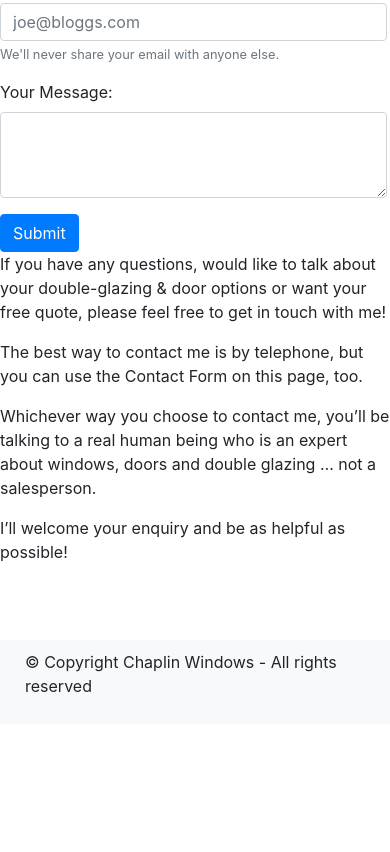
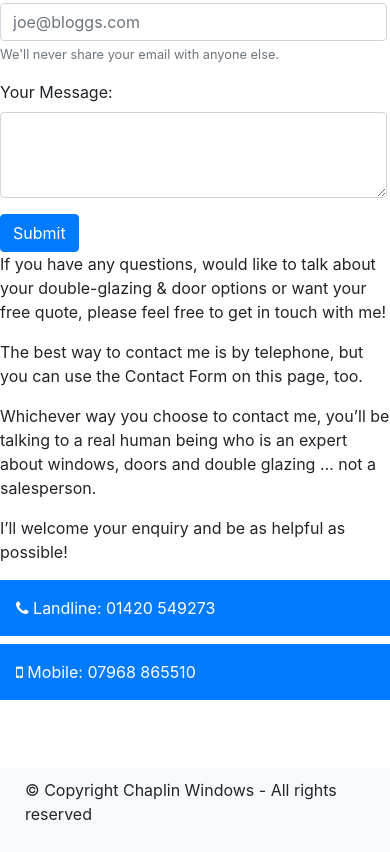
Before and after one commit to iDanScott/idanscott.github.io, a plain HTML site: page chaplin-windows/index.html in a window 390 px wide. Shown: the part 3089-3941 px from the top of the page. Before the commit the page ends 3813 px from the top, so only its background shows below. Drawn offline with Linux system fonts and the light colour scheme.

Commit message:
phone numbers

```diff
--- a/chaplin-windows/index.html
+++ b/chaplin-windows/index.html
@@ -173,6 +173,8 @@
                 <p>The best way to contact me is by telephone, but you can use the Contact Form on this page, too.</p>
                 <p>Whichever way you choose to contact me, you’ll be talking to a real human being who is an expert about windows, doors and double glazing … not a salesperson.</p>
                 <p>I’ll welcome your enquiry and be as helpful as possible!</p>
+                <div class="p-3 mb-2 bg-primary text-white"><i class="fa fa-phone"></i> Landline: 01420 549273</div>
+                <div class="p-3 mb-2 bg-primary text-white"><i class="fa fa-mobile"></i> Mobile: 07968 865510</div>
             </div>
         </div>
     </div>
```
